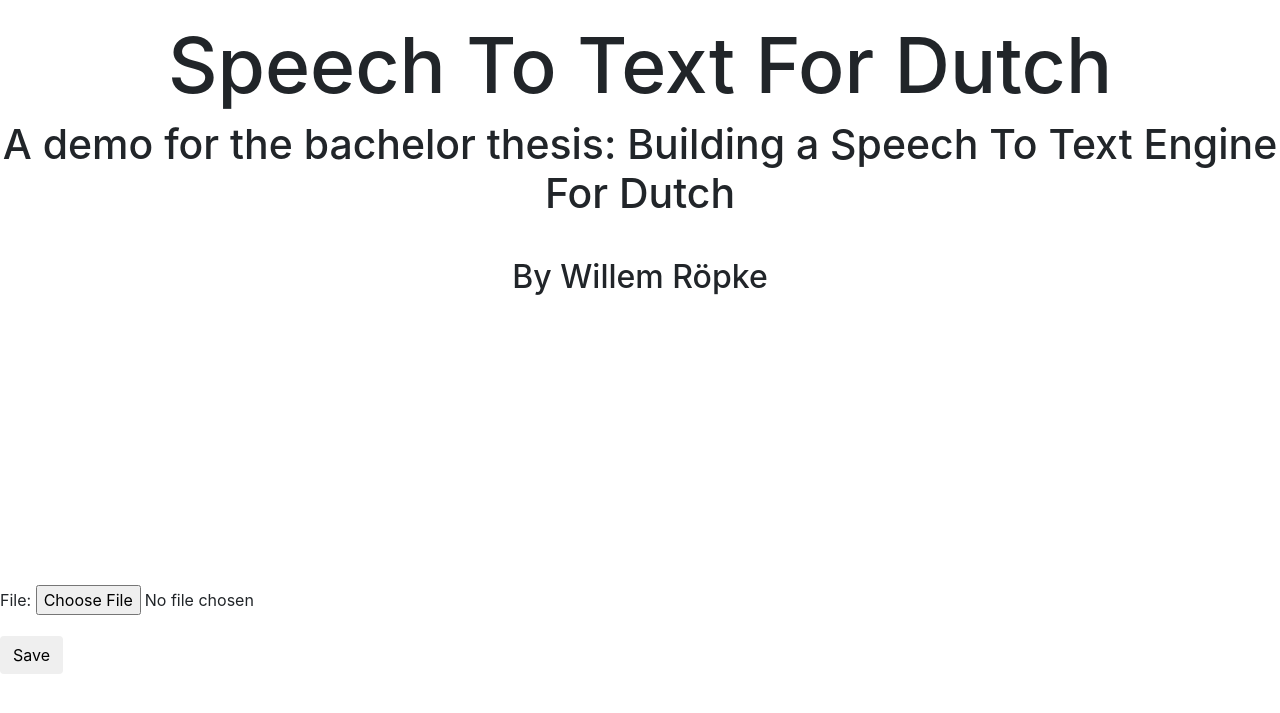
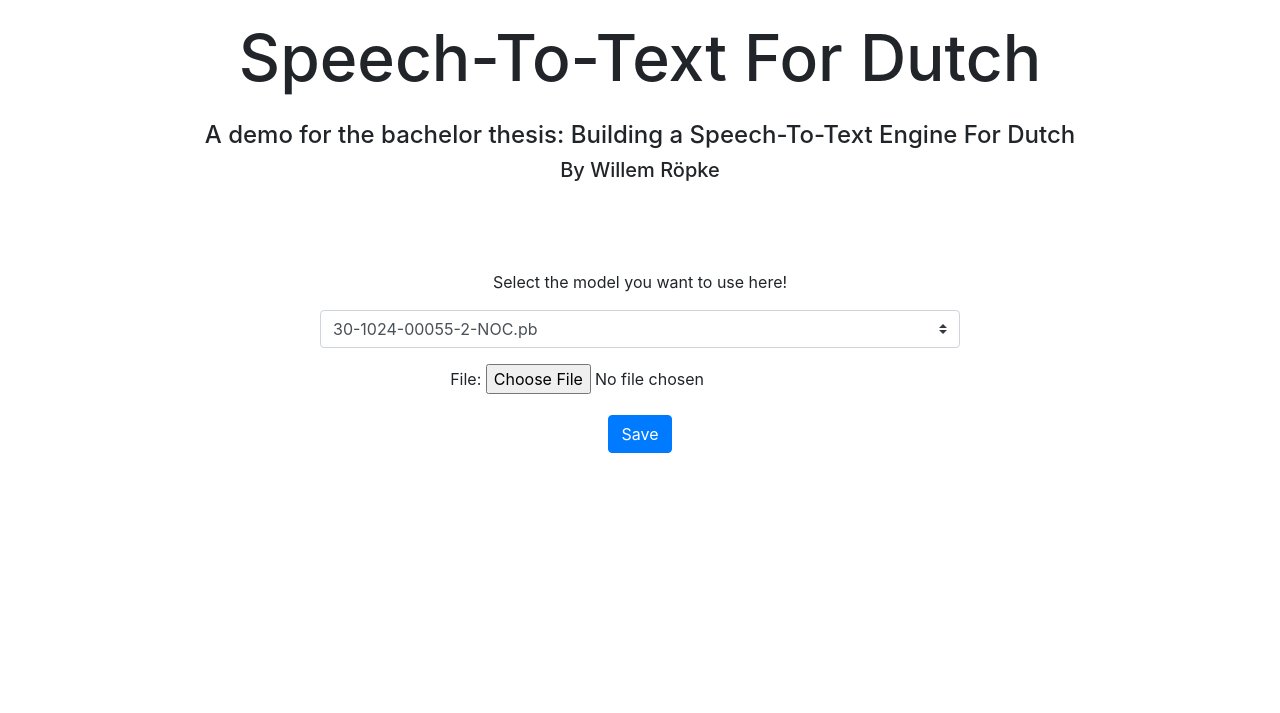
Before and after one commit to wilrop/DuStt-Demo, a Django app: page / in a window 1280 px wide. Shown: the top 713 px of the page. Run offline with Django 3.2, Linux system fonts and the light colour scheme; some libraries are stand-ins or nearby versions.

Commit message:
Style and content changes

```diff
--- a/stt4dutch/static/css/styles.css
+++ b/stt4dutch/static/css/styles.css
@@ -1,14 +1,23 @@
 #home {
-    padding-bottom: 35vh;
+    padding-bottom: 10vh;
     padding-top: 20px;
     text-align: center;
    }
 
 #home h1 {
-    font-size: 6vw;
+    font-size: 5vw;
+    padding-bottom: 2vh;
 }
 
-#home h3 {
-    font-size: 3.2vw;
-    padding-bottom: 4vh;
+#models{
+    text-align: center;
+    padding-bottom: 2vh;
 }
+
+#selector{
+    width: 50%;
+}
+
+#form{
+    text-align: center;
+}
--- a/stt4dutch/templates/base.html
+++ b/stt4dutch/templates/base.html
@@ -11,7 +11,7 @@
     <script src="https://ajax.googleapis.com/ajax/libs/jquery/3.3.1/jquery.min.js"></script>
     <!-- Font Awesome Icon Library -->
     <link rel="stylesheet" href="https://cdnjs.cloudflare.com/ajax/libs/font-awesome/4.7.0/css/font-awesome.min.css">
-    <title>{% block title %}Speech To Text for Dutch{% endblock %}</title>
+    <title>{% block title %}Speech-To-Text for Dutch{% endblock %}</title>
   </head>
 
   <body>
--- a/stt4dutch/templates/home.html
+++ b/stt4dutch/templates/home.html
@@ -3,15 +3,30 @@
 {% block content %}
     <div id="home">
             <div class="landing-text">
-                <h1>Speech To Text For Dutch</h1>
-                <h3>A demo for the bachelor thesis: Building a Speech To Text Engine For Dutch </h3>
-                <h2>By Willem Röpke</h2>
+                <h1>Speech-To-Text For Dutch</h1>
+                <h4>A demo for the bachelor thesis: Building a Speech-To-Text Engine For Dutch </h3>
+                <h5>By Willem Röpke</h2>
             </div>
     </div>
-    <form method="POST" class="post-form" enctype="multipart/form-data">
-        {% csrf_token %}
-        {{ form.as_p }}
-        <button type="submit" class="save btn btn-default">Save</button>
-    </form>
+
+    <div id="models">
+        <p>Select the model you want to use here!</p>
+        <select class="custom-select" id="selector">
+            <option value="30-1024-00055-2-NOC.pb">30-1024-00055-2-NOC.pb</option>
+            <option value="30-2048-00055-35-SNOD.pb">30-2048-00055-35-SNOD.pb</option>
+            <option value="30-2048-00055-2-SNOD.pb">30-2048-00055-2-SNOD.pb</option>
+            <option value="30-2048-00055-5-SNOF.pb">30-2048-00055-5-SNOF.pb</option>
+            <option value="30-2048-00055-2-SNOF.pb">30-2048-00055-2-SNOF.pb</option>
+          </select>
+    </div>
+
+    <div id="form">
+        <form method="POST" class="post-form" enctype="multipart/form-data">
+            {% csrf_token %}
+            {{ form.as_p }}
+            <button type="submit" class="save btn btn-primary">Save</button>
+        </form>
+    </div>
+
 
 {% endblock %}
```
